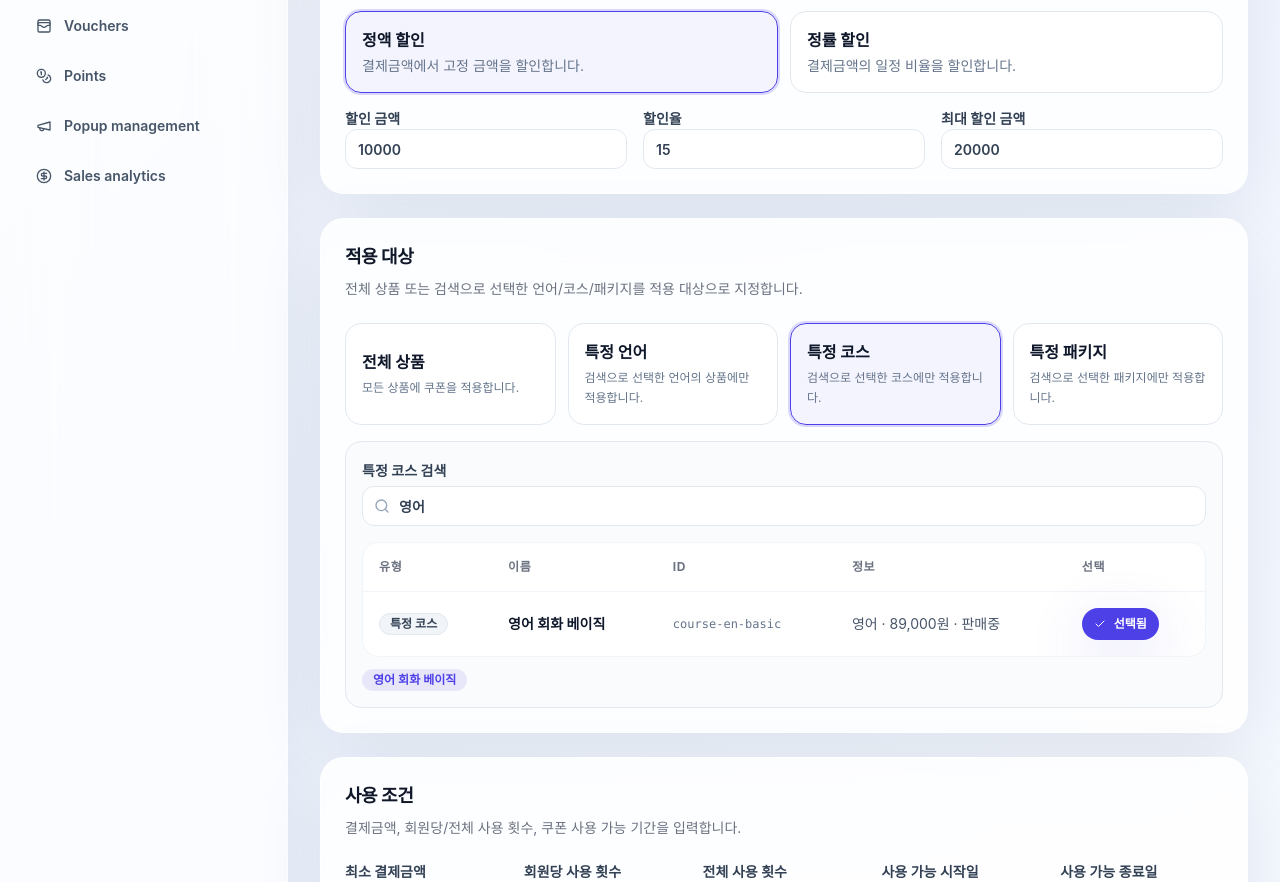
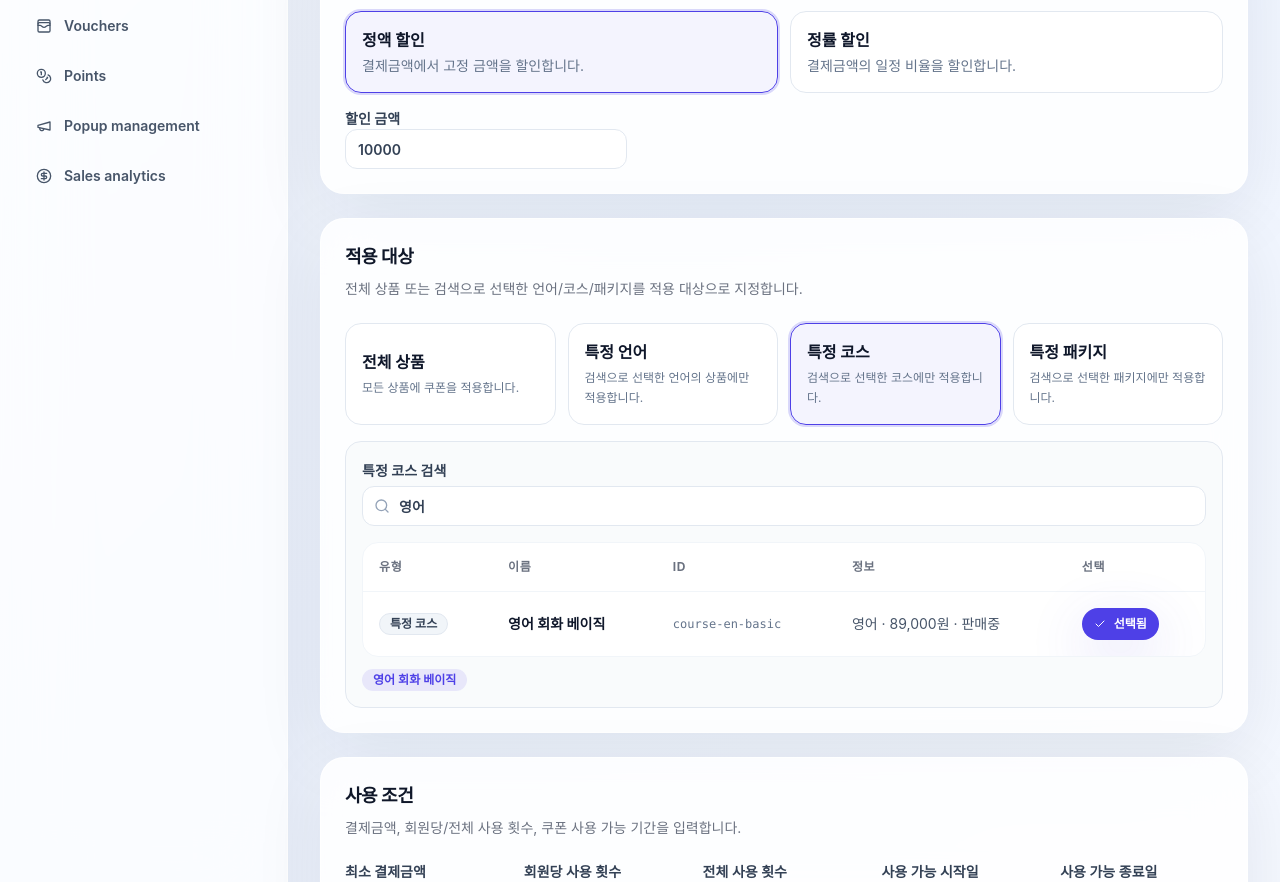
Before and after one commit to koo-2dub/studymini-admin-frontend, a Next.js app: page /coupons/create in a window 1280 px wide. Shown: the part 824-1706 px from the top of the page. Built offline with nearby package versions, Linux system fonts and the light colour scheme.

Commit message:
Refine coupon mock UI review feedback

```diff
--- a/app/coupons/[couponId]/page.tsx
+++ b/app/coupons/[couponId]/page.tsx
@@ -171,7 +171,7 @@ export default async function CouponDetailPage({ params }: { params: Promise<{ c
                     <TableCell className="whitespace-nowrap font-semibold text-slate-900">{member.name}</TableCell>
                     <TableCell className="whitespace-nowrap text-sm text-slate-600">{member.email}</TableCell>
                     <TableCell className="whitespace-nowrap"><Link href={`/members/${member.userId}`} className="font-mono text-sm font-bold text-primary underline-offset-4 hover:underline">{member.userId}</Link></TableCell>
-                    <TableCell className="whitespace-nowrap font-mono text-xs text-slate-500">{member.orderNo}</TableCell>
+                    <TableCell className="whitespace-nowrap"><Link href={`/orders/${member.orderNo}`} className="font-mono text-xs font-bold text-primary underline-offset-4 hover:underline">{member.orderNo}</Link></TableCell>
                     <TableCell className="whitespace-nowrap text-right font-semibold text-primary">{formatCurrency(member.discountAmount)}</TableCell>
                     <TableCell className="whitespace-nowrap text-sm text-slate-600">{member.usedAt}</TableCell>
                   </TableRow>
--- a/app/coupons/create/page.tsx
+++ b/app/coupons/create/page.tsx
@@ -107,20 +107,25 @@ export default function CreateCouponPage() {
                 </button>
               ))}
             </div>
+            {discountType === "정액 할인" ? (
               <div className="grid gap-4 md:grid-cols-3">
                 <label className="space-y-1 text-sm font-semibold text-slate-700">
                   할인 금액
-                <input className="h-10 w-full rounded-xl border border-slate-200 bg-white px-3 text-sm outline-none focus:border-primary" defaultValue="10000" disabled={discountType !== "정액 할인"} />
+                  <input className="h-10 w-full rounded-xl border border-slate-200 bg-white px-3 text-sm outline-none focus:border-primary" defaultValue="10000" />
                 </label>
+              </div>
+            ) : (
+              <div className="grid gap-4 md:grid-cols-3">
                 <label className="space-y-1 text-sm font-semibold text-slate-700">
                   할인율
-                <input className="h-10 w-full rounded-xl border border-slate-200 bg-white px-3 text-sm outline-none focus:border-primary" defaultValue="15" disabled={discountType !== "정률 할인"} />
+                  <input className="h-10 w-full rounded-xl border border-slate-200 bg-white px-3 text-sm outline-none focus:border-primary" defaultValue="15" />
                 </label>
                 <label className="space-y-1 text-sm font-semibold text-slate-700">
                   최대 할인 금액
-                <input className="h-10 w-full rounded-xl border border-slate-200 bg-white px-3 text-sm outline-none focus:border-primary" defaultValue="20000" disabled={discountType !== "정률 할인"} />
+                  <input className="h-10 w-full rounded-xl border border-slate-200 bg-white px-3 text-sm outline-none focus:border-primary" defaultValue="20000" />
                 </label>
               </div>
+            )}
           </CardContent>
         </Card>
 
--- a/app/coupons/page.tsx
+++ b/app/coupons/page.tsx
@@ -125,11 +125,11 @@ export default function CouponsPage() {
                   <TableHead className="whitespace-nowrap">발급 방식</TableHead>
                   <TableHead className="whitespace-nowrap">할인 정보</TableHead>
                   <TableHead className="whitespace-nowrap">적용 대상</TableHead>
-                  <TableHead className="whitespace-nowrap">사용 기간</TableHead>
                   <TableHead className="whitespace-nowrap text-right">발급 수</TableHead>
                   <TableHead className="whitespace-nowrap text-right">사용 수</TableHead>
                   <TableHead className="whitespace-nowrap">사용률</TableHead>
                   <TableHead className="whitespace-nowrap text-right">전체 사용 한도</TableHead>
+                  <TableHead className="whitespace-nowrap">사용 기간</TableHead>
                   <TableHead className="whitespace-nowrap">생성일</TableHead>
                 </TableRow>
               </TableHeader>
@@ -152,7 +152,6 @@ export default function CouponsPage() {
                       <TableCell className="whitespace-nowrap font-semibold text-slate-700"><Link href={detailHref} className="block py-1">{coupon.issueType}</Link></TableCell>
                       <TableCell className="whitespace-nowrap font-semibold text-primary"><Link href={detailHref} className="block py-1">{discountLabel(coupon)}</Link></TableCell>
                       <TableCell className="min-w-[220px] whitespace-nowrap text-sm text-slate-600"><Link href={detailHref} className="block py-1">{targetLabel(coupon)}</Link></TableCell>
-                      <TableCell className="whitespace-nowrap text-sm text-slate-600"><Link href={detailHref} className="block py-1">{coupon.startDate} ~ {coupon.endDate}</Link></TableCell>
                       <TableCell className="whitespace-nowrap text-right font-semibold"><Link href={detailHref} className="block py-1">{formatNumber(coupon.issuedCount)}</Link></TableCell>
                       <TableCell className="whitespace-nowrap text-right font-semibold text-primary"><Link href={detailHref} className="block py-1">{formatNumber(coupon.usedCount)}</Link></TableCell>
                       <TableCell className="whitespace-nowrap">
@@ -166,6 +165,7 @@ export default function CouponsPage() {
                       <TableCell className="whitespace-nowrap text-right font-semibold text-slate-700">
                         <Link href={detailHref} className="block py-1">{coupon.totalUsageLimit ? formatNumber(coupon.totalUsageLimit) : "무제한"}</Link>
                       </TableCell>
+                      <TableCell className="whitespace-nowrap text-sm text-slate-600"><Link href={detailHref} className="block py-1">{coupon.startDate} ~ {coupon.endDate}</Link></TableCell>
                       <TableCell className="whitespace-nowrap text-sm text-slate-600"><Link href={detailHref} className="block py-1">{coupon.createdAt}</Link></TableCell>
                     </TableRow>
                   );
```
Lines whose indentation alone changed are shown as unchanged.
